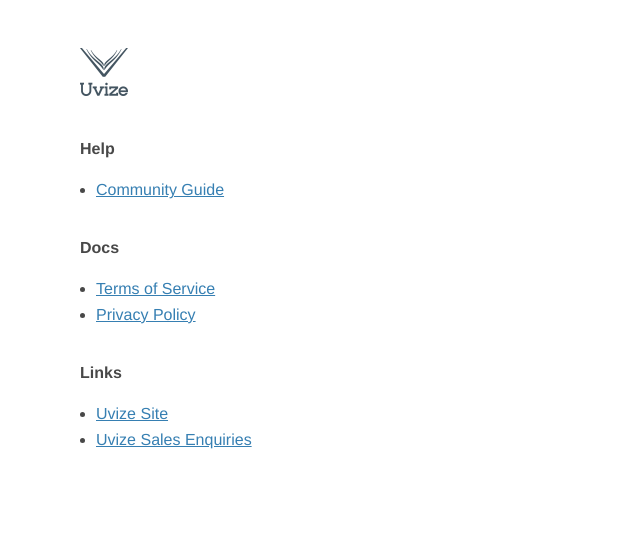
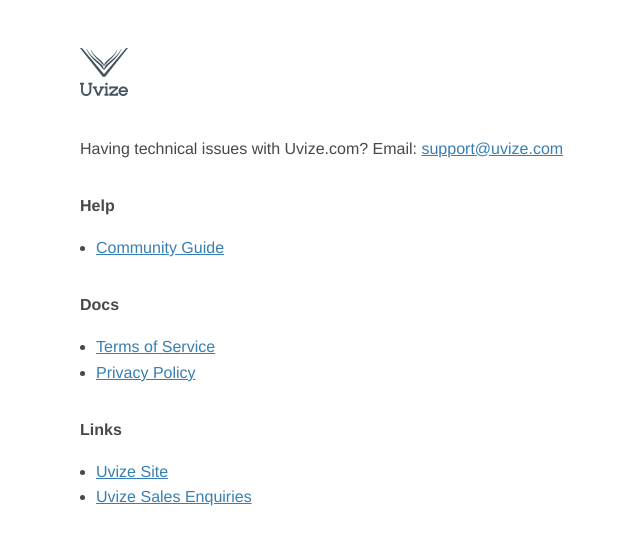
Before and after one commit to SonderMindOrg/uvize.github.io, a Jekyll site: the page built from index.md, in a window 1280 px wide. Shown: the top 545 px of the page, without its empty margins (176-816 px from the left). Built offline with Jekyll 4.4.1, drawn with Linux system fonts in a browser that asks for light colours; Markdown is read by kramdown in place of the engine named in the settings.

Commit message:
Add support email link

```diff
--- a/index.md
+++ b/index.md
@@ -2,6 +2,8 @@
 layout: default
 title: Uvize Docs
 ---
+
+Having technical issues with Uvize.com? Email: <mailto:support@uvize.com>
 
 ### Help
 
```
